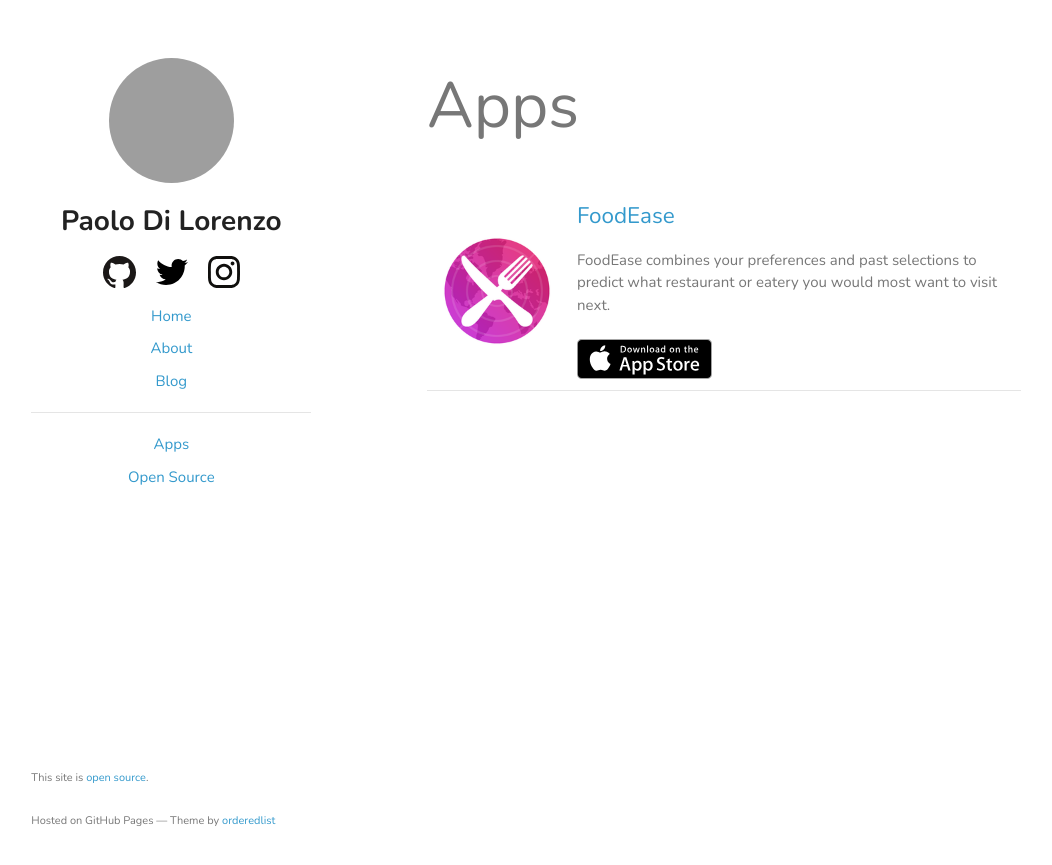
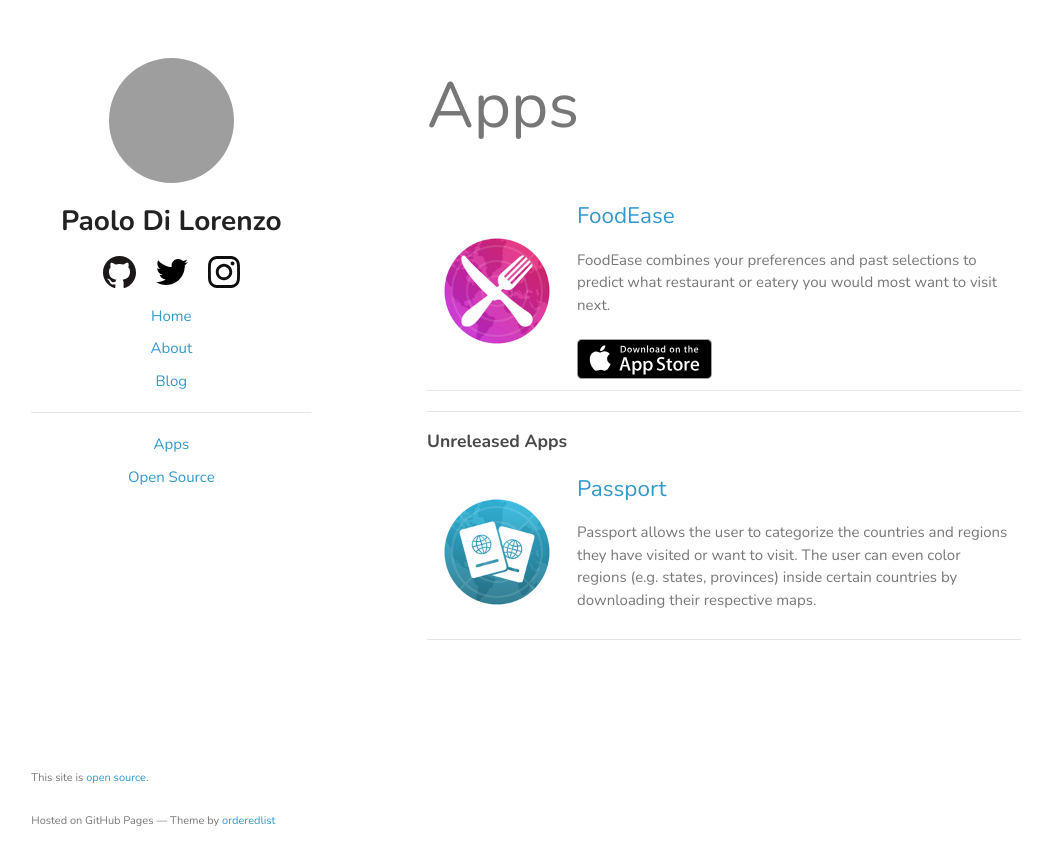
Before and after one commit to pdil/website-Jekyll, a Jekyll site: the page built from apps/index.html, in a window 1280 px wide. Shown: the top 865 px of the page, without its empty margins (114-1166 px from the left). Built offline with Jekyll 4.4.1, drawn with Linux system fonts in a browser that asks for light colours; grey boxes are pictures that could not be loaded.

Commit message:
Add Passport page

```diff
--- a/apps/index.html
+++ b/apps/index.html
@@ -20,3 +20,21 @@
     </td>
   </tr>
 </table>
+
+<hr>
+
+<h3>Unreleased Apps</h3>
+
+<table>
+  <tr>
+    <td style="width: 120px">
+      <a  href="passport/"><img src="passport/icon.png" width=120 height=120></a>
+    </td>
+
+    <td>
+      <h2><a href="passport/">Passport</a></h2>
+      Passport allows the user to categorize the countries and regions they have visited or want to visit. The user can even color regions (e.g. states, provinces) inside certain countries by downloading their respective maps.
+      <br><br>
+    </td>
+  </tr>
+</table>
```
Also changed, not shown: apps/passport/index.html (added, +45 -0 lines), apps/passport/icon.png (added).
